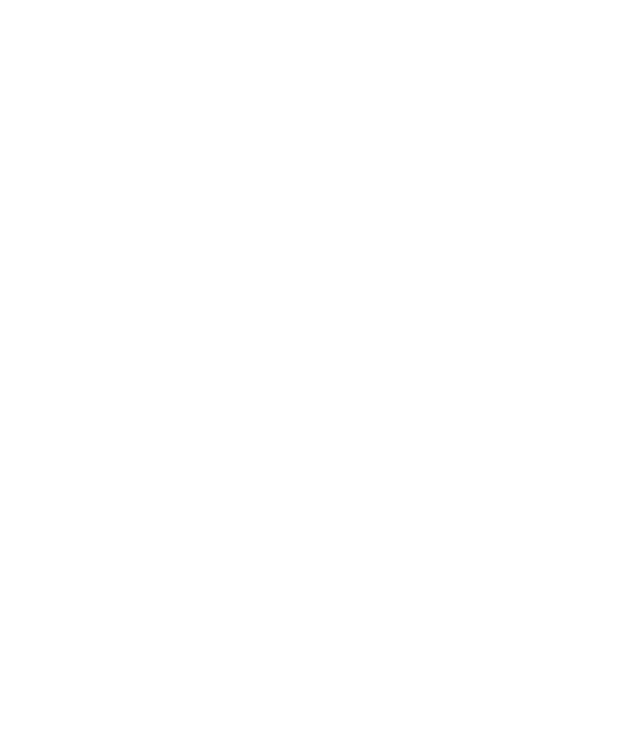
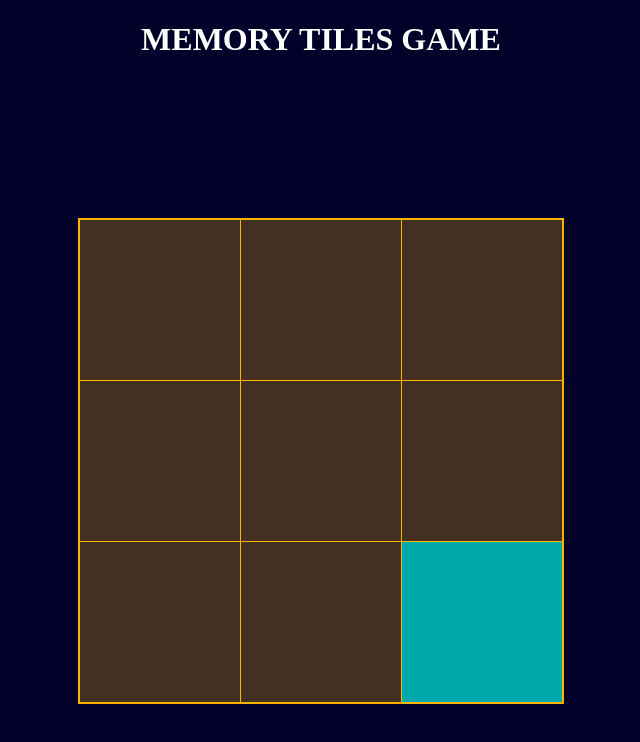
Before and after one commit to revive-mejett/revive-mejett, a plain HTML site: page memory_tiles/index.html in a window 1280 px wide. Shown: the whole page, without its empty margins (319-959 px from the left). Drawn offline with Linux system fonts and the light colour scheme; files that its build step writes are made by us from their sources.

Commit message:
added js function that lights up a tile when clicked. added js functions that generate random numb 1-9, add it to a sequence Map

```diff
--- a/memory_tiles/index.html
+++ b/memory_tiles/index.html
@@ -3,21 +3,51 @@
     <head>
         <meta charset="UTF-8">
         <title>Memory tile game</title>
-    <link rel="stylesheet" href="style.css">
+        <link rel="stylesheet" href="styles/style.css">
         <script src="scripts/script.js"></script>
     </head>
+
     <body>
+        <header>
+            <h1>MEMORY TILES GAME</h1>
+        </header>
+        <main>
+            <table>
+                <tr>
+                    <td id="tile-1"></td>
+                    <td id="tile-2"></td>
+                    <td id="tile-3"></td>
+                </tr>
+                <tr>
+                    <td id="tile-4"></td>
+                    <td id="tile-5"></td>
+                    <td id="tile-6"></td>
+                </tr>
+                <tr>
+                    <td id="tile-7"></td>
+                    <td id="tile-8"></td>
+                    <td id="tile-9"></td>
+                </tr>
+            </table>
+        </main>
 
 
 
 
+    </body>
+</html>
+
 
     <!--
+
+        Memory tiles game that lights up tiles in a sequence which must be clicked in the same order.
+
+        each round adds a new tile to the sequence, in which it gets harder and harder.
+
+        when the user is clicked on a tile, it lights up green or red.
 
 
 
 
 
      -->
-</body>
-</html>
--- a/memory_tiles/scripts/script.js
+++ b/memory_tiles/scripts/script.js
@@ -0,0 +1,87 @@
+'use strict'
+
+
+document.addEventListener('DOMContentLoaded', setup)
+
+
+
+let tileSequence; // key = sequencenumber (a number) value = the html id (format: tile-n, n = 1 to 9)
+
+function setup() {
+
+
+    tileSequence = new Map()
+    addToSequence()
+    addToSequence()
+    addToSequence()
+    addToSequence()
+    addToSequence()
+    lightSequence()
+    let allTiles = document.querySelectorAll('td')
+    allTiles.forEach(element => {
+        element.addEventListener('click', evt => clickTile(evt))
+    });
+}
+
+//light the tile up upon clicking
+function clickTile(evt) {
+    const tile = evt.target
+
+    console.log(evt.target)
+    tile.style.backgroundColor = 'rgb(0,170,170)'
+
+
+    console.log(tileSequence)
+    //set the colour back to the original colour.
+    setTimeout(() => {
+        tile.style.backgroundColor = 'rgb(66, 48, 32)'
+    }, 250);
+}
+
+/**generates a random number from 1 to 9 (integer)
+ *
+ * @returns {int}
+ */
+function randomOneToNine() {
+    let randomNumber = Math.random() * 9
+    return Math.floor(randomNumber) + 1
+}
+
+
+function addToSequence() {
+    const randomTileNumber = randomOneToNine()
+    tileSequence.set(tileSequence.size + 1, `tile-${randomTileNumber}`)
+
+}
+
+function lightSequence() {
+
+    console.log('function light called');
+    tileSequence.forEach((value, key) => {
+        const tile = document.querySelector(`#${value}`) //get tile using id value of the map
+        console.log(tile)
+        setTimeout(() => {
+            lightTile(tile)
+        }, 1000 * key);
+
+    })
+}
+
+function lightTile(tile) {
+
+    tile.style.backgroundColor = 'rgb(0,170,170)'
+
+
+    console.log(tileSequence)
+    //set the colour back to the original colour.
+    setTimeout(() => {
+        tile.style.backgroundColor = 'rgb(66, 48, 32)'
+    }, 250);
+}
+
+
+//each round, add a new tile to the sequence.
+function playRound() {
+    addToSequence()
+    lightSequence() //light up the buttons
+}
--- a/memory_tiles/styles/style.css
+++ b/memory_tiles/styles/style.css
@@ -0,0 +1,24 @@
+* {
+    color: white;
+    font-family: 'Times New Roman', Times, serif;
+}
+
+header {
+    text-align: center;
+}
+body {
+    background-color: rgb(0,0,40);
+}
+
+table {
+    border: 2px double rgb(255,178,0);
+    border-collapse: collapse;
+    margin: auto;
+    margin-top: 10em;
+}
+
+td {
+    padding: 5em;
+    border: 1px solid rgb(255,178,0);
+    background-color: rgb(66, 48, 32);
+}
```
Also changed, not shown: 1 other file. Lines whose indentation alone changed are shown as unchanged.
